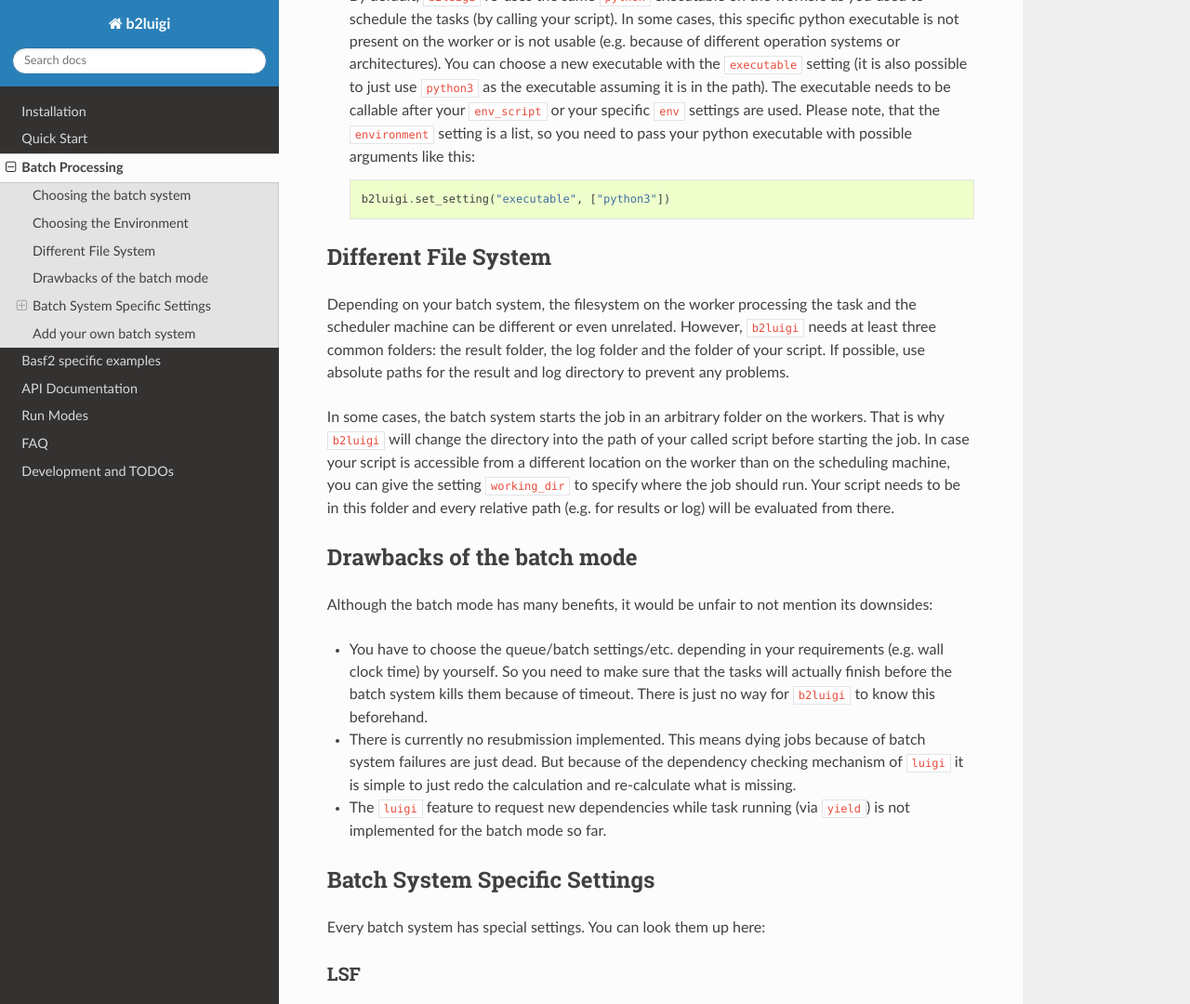
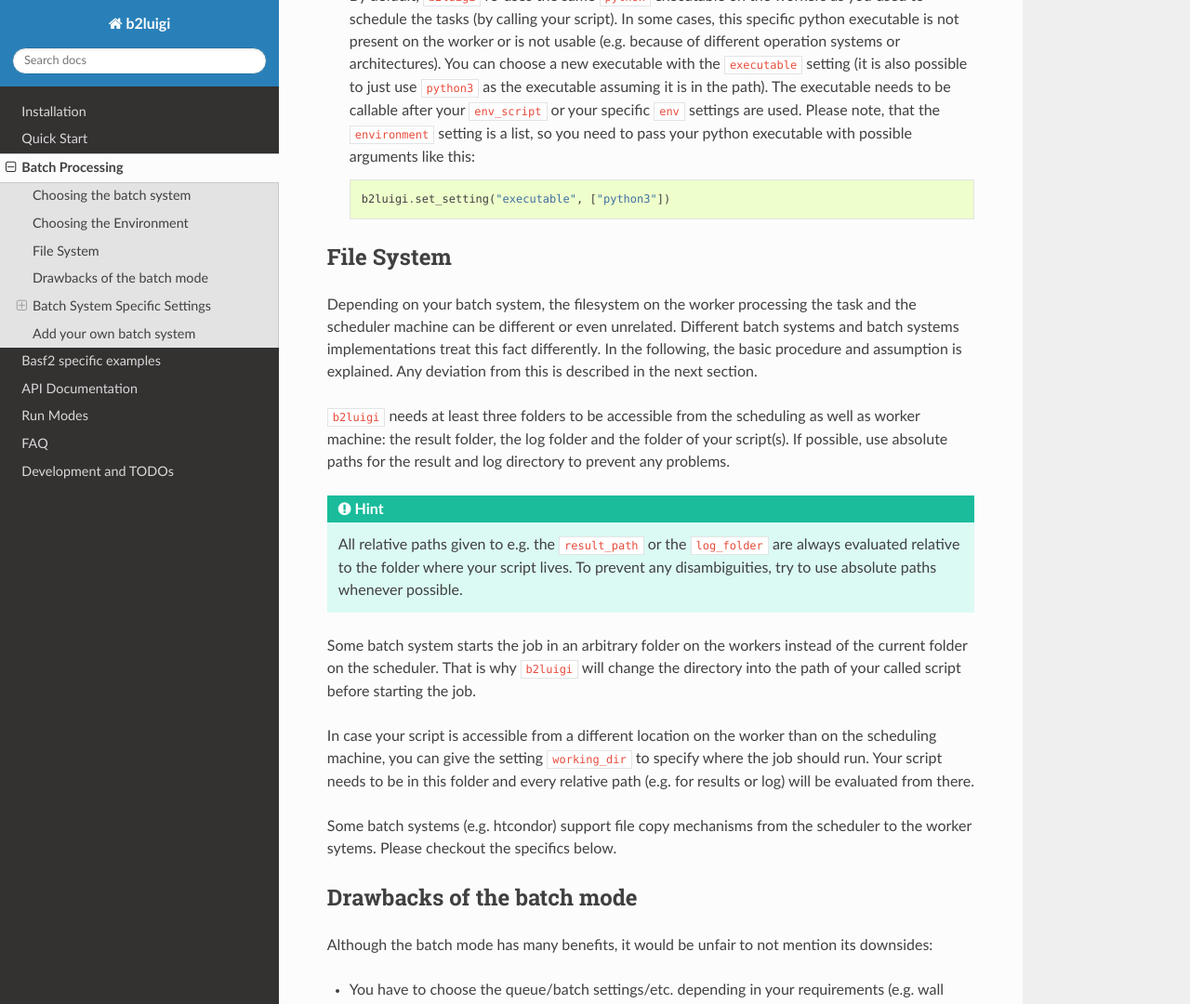
Before and after one commit to nils-braun/b2luigi, a Sphinx documentation site: the page built from docs/usage/batch.rst, in a window 1280 px wide and 1400 px high, scrolled down 1051 px, cut to the strip 0-1080 px from the top of the window. Shown: the whole strip at 93% size. Built offline with Sphinx 7.4.7 and the Read the Docs theme 2.0.0, drawn with Linux system fonts in a browser that asks for light colours.

Commit message:
More documentation on file systems

```diff
--- a/docs/usage/batch.rst
+++ b/docs/usage/batch.rst
@@ -57,18 +57,33 @@
     b2luigi.set_setting("executable", ["python3"])
 
 
-Different File System
----------------------
+File System
+-----------
 
 Depending on your batch system, the filesystem on the worker processing the task and the scheduler machine can be different or even unrelated.
-However, ``b2luigi`` needs at least three common folders: the result folder, the log folder and the folder of your script.
+Different batch systems and batch systems implementations treat this fact differently.
+In the following, the basic procedure and assumption is explained.
+Any deviation from this is described in the next section.
+
+``b2luigi`` needs at least three folders to be accessible from the scheduling as well as worker machine:
+the result folder, the log folder and the folder of your script(s).
 If possible, use absolute paths for the result and log directory to prevent any problems.
 
-In some cases, the batch system starts the job in an arbitrary folder on the workers.
+.. hint::
+
+    All relative paths given to e.g. the ``result_path`` or the ``log_folder`` are always evaluated
+    relative to the folder where your script lives.
+    To prevent any disambiguities, try to use absolute paths whenever possible.
+
+Some batch system starts the job in an arbitrary folder on the workers instead of the current folder on the scheduler.
 That is why ``b2luigi`` will change the directory into the path of your called script before starting the job.
+
 In case your script is accessible from a different location on the worker than on the scheduling machine, you can give the setting ``working_dir``
 to specify where the job should run.
 Your script needs to be in this folder and every relative path (e.g. for results or log) will be evaluated from there.
+
+Some batch systems (e.g. htcondor) support file copy mechanisms from the scheduler to the worker sytems.
+Please checkout the specifics below.
 
 Drawbacks of the batch mode
 ---------------------------
```
Also changed, not shown: docs/usage/quickstart.rst (+13 -0 lines).
